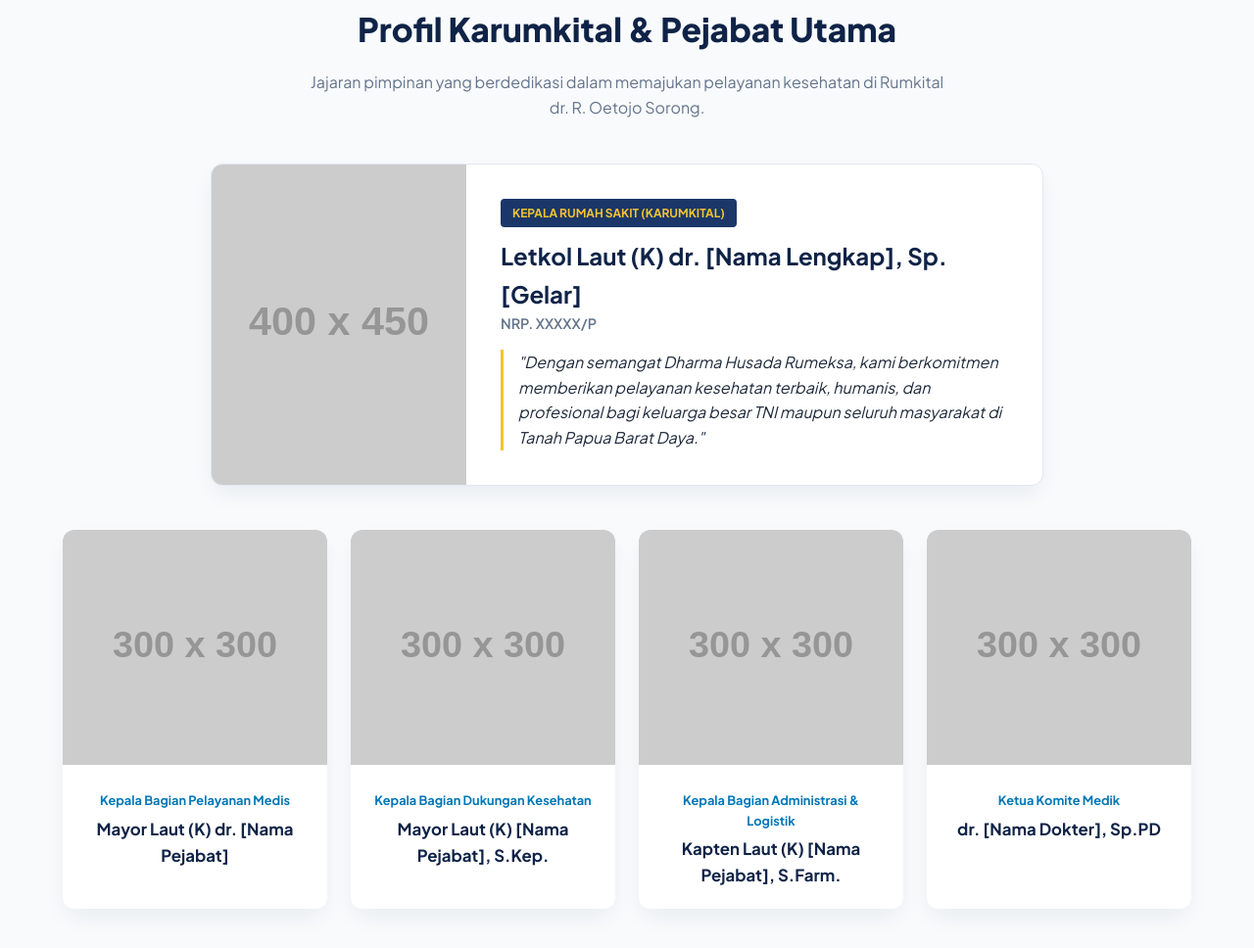
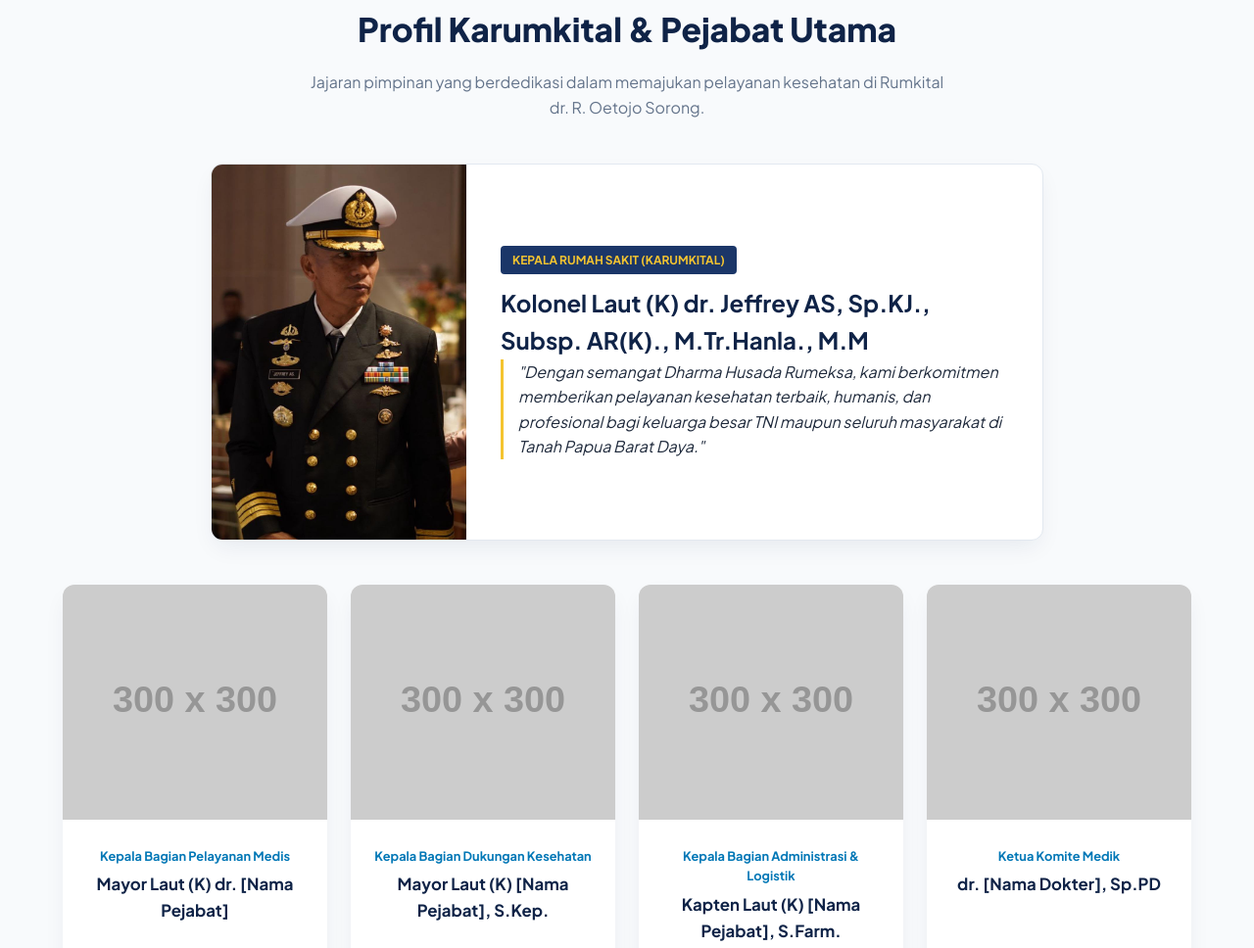
Before and after one commit to cessproject-id/rumkital-rsalsorong, a plain HTML site: page index.html in a window 1280 px wide. Shown: the part 1589-2557 px from the top of the page at 98% size. Drawn offline with Linux system fonts and the light colour scheme; placeholder pictures from the web are drawn by us.

Commit message:
Add files via upload

```diff
--- a/index.html
+++ b/index.html
@@ -883,12 +883,12 @@
             <!-- Karumkital Highlight -->
             <div class="karumkital-card">
                 <div class="karumkital-img">
-                    <img src="https://placehold.co/400x450/1e3a8a/ffffff?text=Foto+Karumkital" alt="Karumkital dr. R. Oetojo">
+                    <img src="karumkital.jpeg" alt="Karumkital dr. R. Oetojo">
                 </div>
                 <div class="karumkital-info">
                     <span class="role-badge">KEPALA RUMAH SAKIT (KARUMKITAL)</span>
-                    <h3>Letkol Laut (K) dr. [Nama Lengkap], Sp.[Gelar]</h3>
-                    <p class="nrp">NRP. XXXXX/P</p>
+                    <h3>Kolonel Laut (K) dr. Jeffrey AS, Sp.KJ., Subsp. AR(K)., M.Tr.Hanla., M.M</h3>
+                    <!-- <p class="nrp">NRP. XXXXX/P</p> -->
                     <blockquote>
                         "Dengan semangat Dharma Husada Rumeksa, kami berkomitmen memberikan pelayanan kesehatan terbaik, humanis, dan profesional bagi keluarga besar TNI maupun seluruh masyarakat di Tanah Papua Barat Daya."
                     </blockquote>
```
Also changed, not shown: karumkital.jpeg (added).
